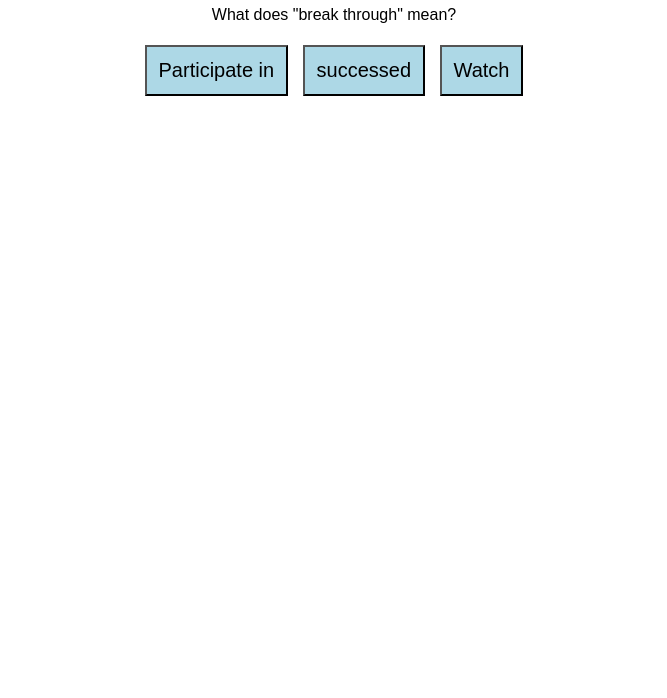
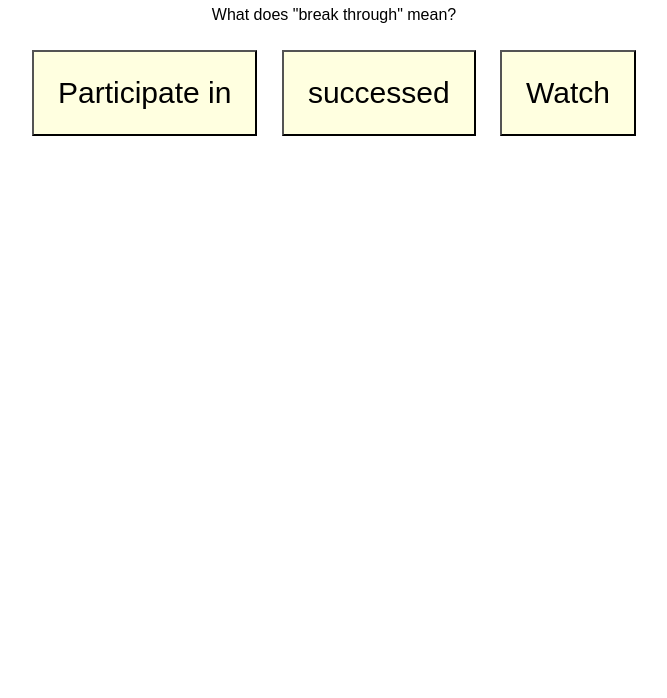
Before and after one commit to kny0210/DLHW, a plain HTML site: page index.html in a window 1280 px wide. Shown: the part 102-800 px from the top of the page, without its empty margins (306-973 px from the left). Drawn offline with Linux system fonts and the light colour scheme.

Commit message:
Update index.html

```diff
--- a/index.html
+++ b/index.html
@@ -13,10 +13,10 @@
         }
 
         button {
-            font-size: 20px;
-            padding: 12px;
-            margin: 5px;
-            background-color: lightblue;
+            font-size: 30px;
+            padding: 24px;
+            margin: 10px;
+            background-color: lightyellow;
         }
     </style>
 </head>
```
